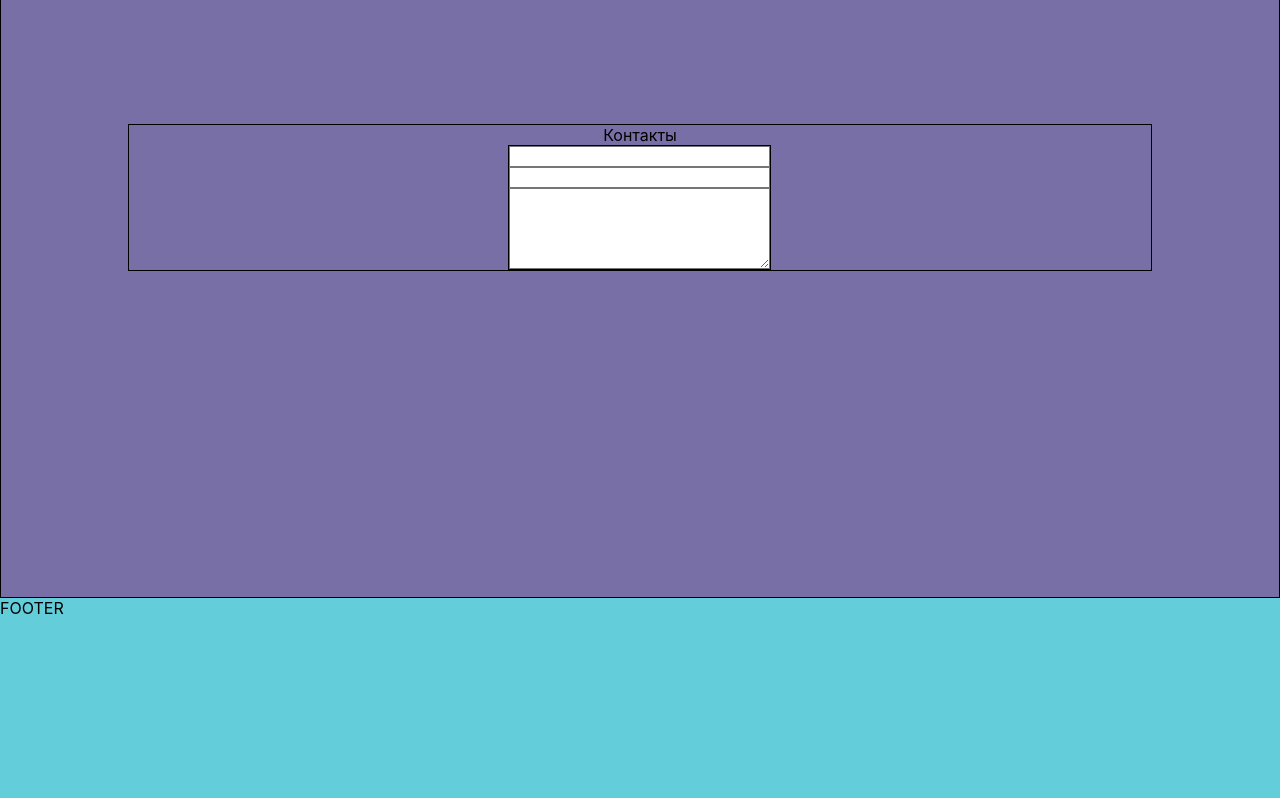
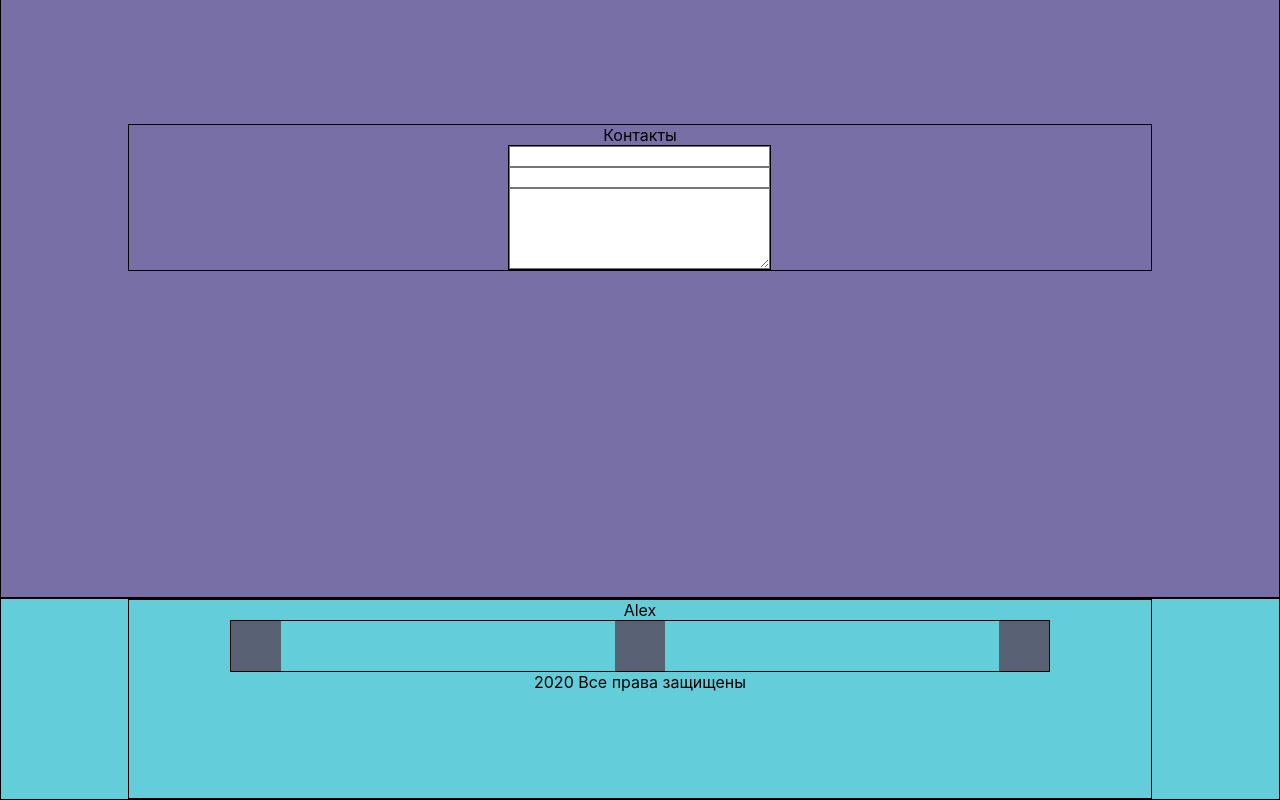
Before and after one commit to alexK150/react-portfolio, a React (Create React App) app: page / in a window 1280 px wide. Shown: the part 2906-3706 px from the top of the page. Built offline with nearby package versions, Linux system fonts and the light colour scheme.

Commit message:
v6 Footer styles

```diff
--- a/src/components/footer/Footer.js
+++ b/src/components/footer/Footer.js
@@ -1,10 +1,21 @@
 import React from 'react';
 import s from './Footer.module.css';
+import Link from './Link';
 
 const Footer = (props) => {
     return (
         <div className={s.footer}>
-            FOOTER
+            <div className={s.name}>
+                Alex
+                <div className={s.links}>
+                   <Link/>
+                   <Link/>
+                   <Link/>
+                </div>
+                <div className={s.rights}>
+                    2020 Все права защищены
+                </div>
+            </div>
         </div>
     )
 };
--- a/src/components/footer/Footer.module.css
+++ b/src/components/footer/Footer.module.css
@@ -1,4 +1,33 @@
 .footer {
     height: 200px;
     background-color: #63cdda;
+    display: flex;
+    justify-content: center;
+    border: 1px solid black;
 }
+
+.name {
+    border: 1px solid black;
+    width: 80%;
+    display: flex;
+    flex-direction: column;
+    align-items: center;
+}
+
+.links {
+    display: flex;
+    justify-content: space-between;
+    border: 1px solid black;
+    width: 80%;
+}
+
+.icon {
+    display: flex;
+    background-color: #596275;
+    height: 50px;
+    width: 50px;
+}
+
+.rights {
+
+}
--- /dev/null
+++ b/src/components/footer/Link.js
@@ -0,0 +1,10 @@
+import React from 'react';
+import s from './Footer.module.css'
+
+const Link = (props) => {
+    return <div className={s.icon}>
+
+    </div>
+};
+
+export default Link;
```
